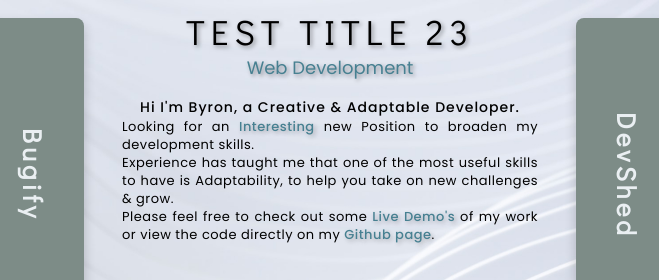
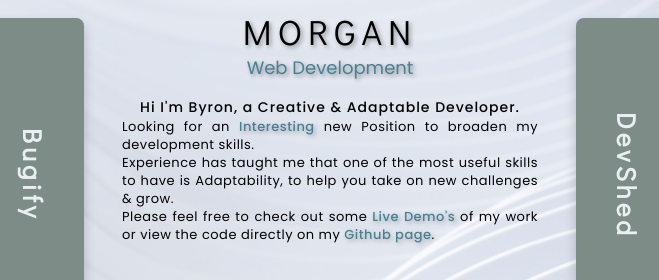
Before and after one commit to ba-morgan/Single_Page_Portfolio, a plain HTML site: page index.html in a window 1280 px wide. Shown: the top 280 px of the page, 310-969 px from the left. Drawn offline with Linux system fonts and the light colour scheme.

Commit message:
Latest Title

```diff
--- a/index.html
+++ b/index.html
@@ -39,7 +39,7 @@
       </section>
       <section class="sect_2">
         <section class="textBox">
-          <h1>TEST TITLE 23</h1>
+          <h1>MORGAN</h1>
           <h3>Web Development</h3>
           <br />
           <!-- ##########   Profile Section ########## -->
```
